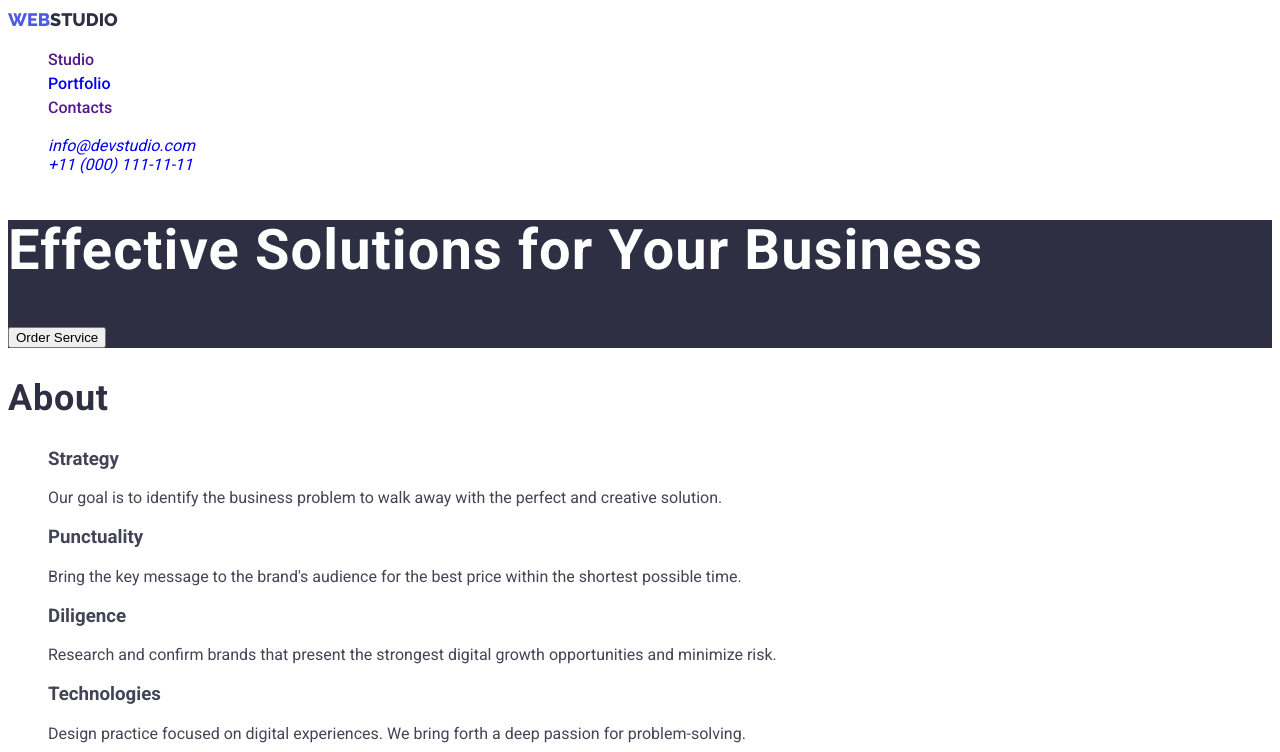
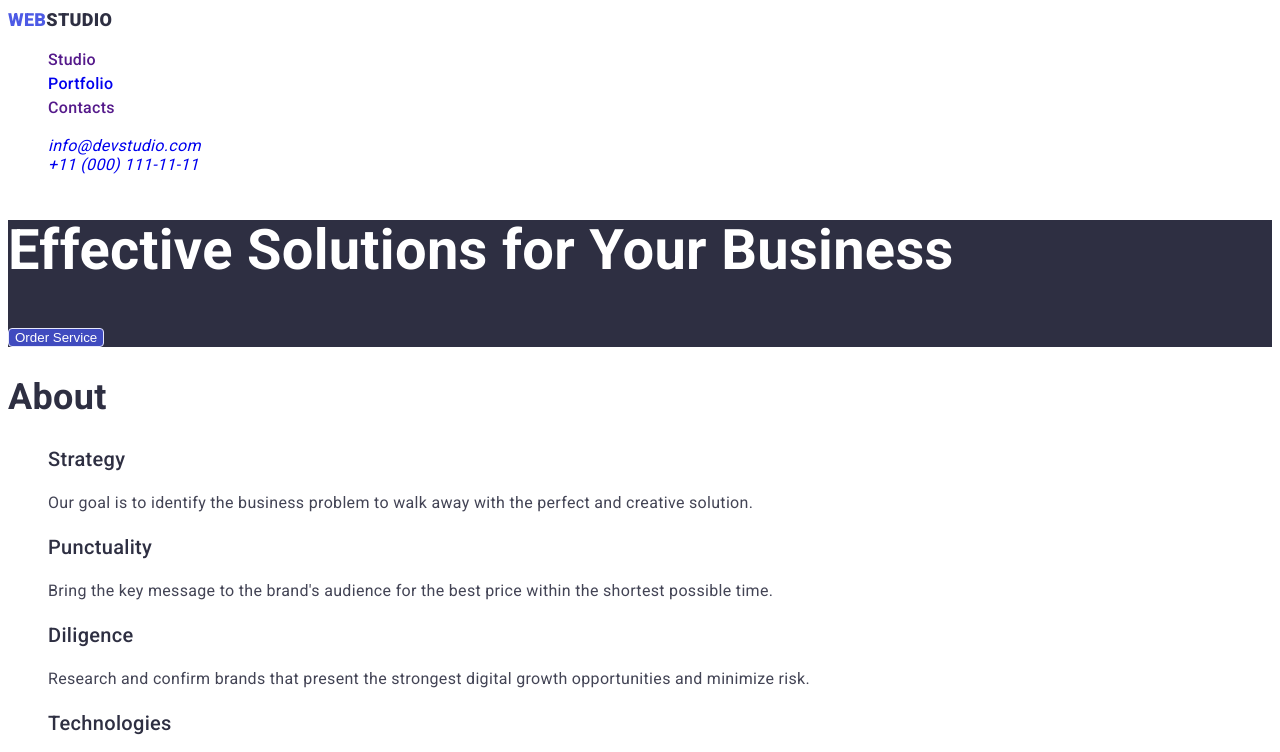
Before and after one commit to WaldemarYW/goit-markup-hw-02, a plain HTML site: page index.html in a window 1280 px wide. Shown: the top 752 px of the page. Drawn offline with Linux system fonts and the light colour scheme.

Commit message:
css buttons, html optimisation

```diff
--- a/css/styles.css
+++ b/css/styles.css
@@ -1,39 +1,38 @@
 :root {
-  /* IRIS */
-  --primary-brand-color: #4d5ae5;
+  /* Primary Brand  */
+  --iris: #4d5ae5;
 
-  /* OCEAN */
-  --preset-state-color: #404bbf;
+  /* Pressed state */
+  --ocean: #404bbf;
 
-  /* navy blue */
-  --dark-color: #2e2f42;
+  /* Dark */
+  --navy-blue: #2e2f42;
 
-  /* green */
-  --success-color: #31d0aa;
+  /* Text */
+  --slate: #434455;
 
-  /* slate */
-  --text-color: #434455;
+  /* Subtle Text*/
+  --light-slate: #8e8f99;
 
-  /* light slate */
-  --subtle-text-color: #8e8f99;
+  /* Accent */
+  --cornflower: #e7e9fc;
 
-  /* cornflower */
-  --accent-color: #e7e9fc;
+  /* Light */
+  --cloud: #f4f4fd;
 
-  /* cloud */
-  --light-color: #f4f4fd;
-
-  /* navy blue madal */
-  --modal-overlay: #2e2f42;
+  /* Modal overlay */
+  --navy-blue-modal: #2e2f42;
 
   /* background  */
-  --hero-background-color: #ffffff;
+  --white-color: #ffffff;
 }
 
 body {
-  background-color: var(--hero-background-color);
+  background-color: var(--white-color);
   font-family: "Roboto";
-  color: var(--text-color);
+  font-style: normal;
+  letter-spacing: 0.02em;
+  color: var(--slate);
 }
 ul {
   list-style: none;
@@ -42,67 +41,62 @@ a {
   text-decoration: none;
 }
 .logo {
-  font-family: "Raleway";
-  font-style: normal;
   font-weight: 800;
   font-size: 18px;
   line-height: 24px;
-  color: var(--dark-color);
-  text-decoration: none;
+  color: var(--navy-blue);
 }
 .logo-web {
-  color: var(--primary-brand-color);
+  color: var(--iris);
 }
 .site-nav .link {
-  font-family: "Roboto";
-  font-style: normal;
   font-weight: 500;
   font-size: 16px;
   line-height: 24px;
 }
 .link:hover,
 .link:focus {
-  color: var(--preset-state-color);
+  color: var(--ocean);
 }
 
 /* h1-h3, p setting */
 
 .h1-title {
-  font-family: "Roboto";
-  font-style: normal;
   font-weight: 700;
   font-size: 56px;
   line-height: 60px;
-  letter-spacing: 0.02em;
-  color: #ffffff;
+  color: var(--white-color);
 }
 .h2-title {
-  font-family: "Roboto";
-  font-style: normal;
   font-weight: 700;
   font-size: 36px;
   line-height: 40px;
-  letter-spacing: 0.02em;
-  color: var(--dark-color);
+  color: var(--navy-blue);
 }
 .h3-title {
-  font-family: "Roboto";
-  font-style: normal;
   font-weight: 500;
   font-size: 20px;
   line-height: 24px;
-  letter-spacing: 0.02em;
-  color: var(--dark-color);
+  color: var(--navy-blue);
 }
 .p-title {
-  font-family: "Roboto";
-  font-style: normal;
   font-weight: 400;
   font-size: 16px;
   line-height: 24px;
-  letter-spacing: 0.02em;
-  color: var(--text-color);
+  color: var(--slate);
 }
 .hero-section {
-  background: var(--dark-color);
+  background: var(--navy-blue);
 }
+.btn {
+  background: var(--cloud);
+  border: 1px solid var(--cornflower);
+  border-radius: 4px;
+}
+.btn.active {
+  color: var(--white-color);
+  background: var(--ocean);
+}
+.btn.rest {
+  color: var(--iris);
+}
--- a/index.html
+++ b/index.html
@@ -35,35 +35,35 @@
     <main>
       <section class="hero-section">
         <h1 class="h1-title">Effective Solutions for Your Business</h1>
-        <button type="button">Order Service</button>
+        <button type="button" class="btn active">Order Service</button>
       </section>
       <section>
         <h2 class="h2-title">About</h2>
         <ul>
           <li>
-            <h3>Strategy</h3>
-            <p>
+            <h3 class="h3-title">Strategy</h3>
+            <p class="p-title">
               Our goal is to identify the business problem to walk away with the
               perfect and creative solution.
             </p>
           </li>
           <li>
-            <h3>Punctuality</h3>
-            <p>
+            <h3 class="h3-title">Punctuality</h3>
+            <p class="p-title">
               Bring the key message to the brand's audience for the best price
               within the shortest possible time.
             </p>
           </li>
           <li>
-            <h3>Diligence</h3>
-            <p>
+            <h3 class="h3-title">Diligence</h3>
+            <p class="p-title">
               Research and confirm brands that present the strongest digital
               growth opportunities and minimize risk.
             </p>
           </li>
           <li>
-            <h3>Technologies</h3>
-            <p>
+            <h3 class="h3-title">Technologies</h3>
+            <p class="p-title">
               Design practice focused on digital experiences. We bring forth a
               deep passion for problem-solving.
             </p>
@@ -83,23 +83,23 @@
         <ul>
           <li>
             <img src="./images/img1.jpg" alt="Mark Guerrero" width="264" />
-            <h3>Mark Guerrero</h3>
-            <p>Product Designer</p>
+            <h3 class="h3-title">Mark Guerrero</h3>
+            <p class="p-title">Product Designer</p>
           </li>
           <li>
             <img src="./images/img2.jpg" alt="Tom Ford" width="264" />
-            <h3>Tom Ford</h3>
-            <p>Frontend Developer</p>
+            <h3 class="h3-title">Tom Ford</h3>
+            <p class="p-title">Frontend Developer</p>
           </li>
           <li>
             <img src="./images/img3.jpg" alt="Camila Garcia" width="264" />
-            <h3>Camila Garcia</h3>
-            <p>Marketing</p>
+            <h3 class="h3-title">Camila Garcia</h3>
+            <p class="p-title">Marketing</p>
           </li>
           <li>
             <img src="./images/img4.jpg" alt="Daniel Wilson" width="264" />
-            <h3>Daniel Wilson</h3>
-            <p>UI Designer</p>
+            <h3 class="h3-title">Daniel Wilson</h3>
+            <p class="p-title">UI Designer</p>
           </li>
         </ul>
       </section>
```
Also changed, not shown: portfolio.html (+5 -5 lines).
